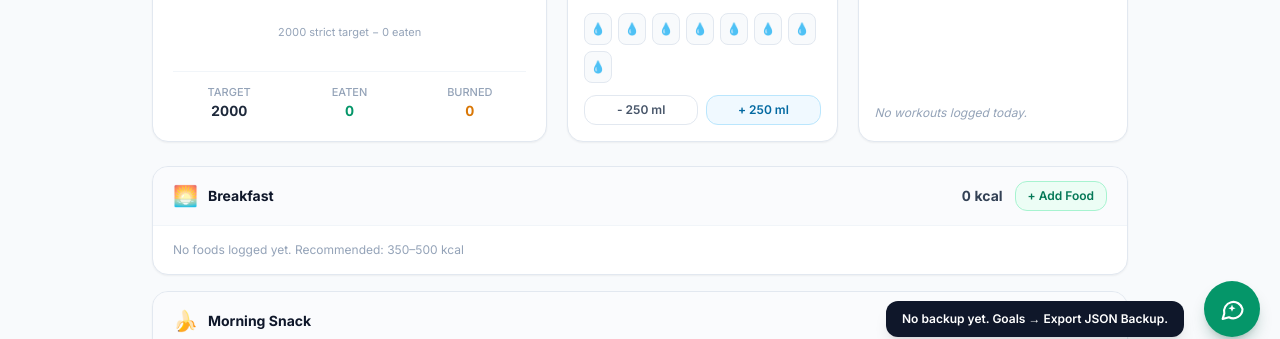
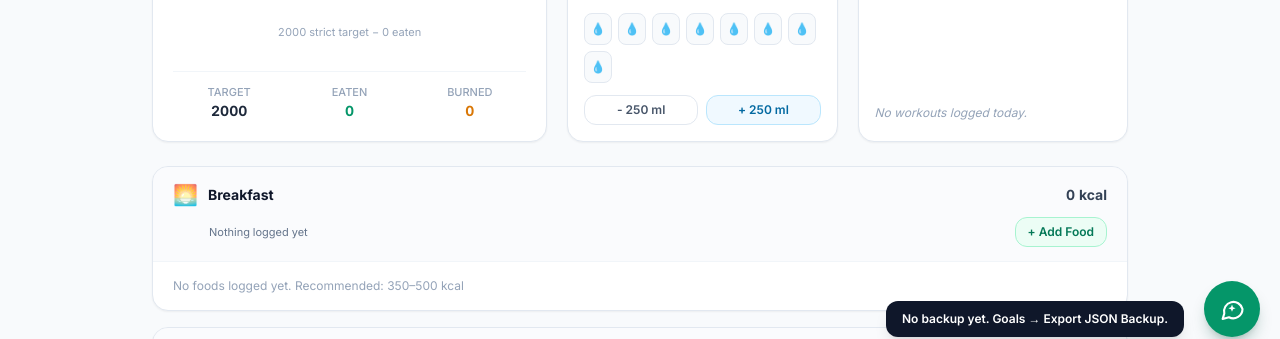
Before and after one commit to ajeyachakravarty-collab/NutriTrack, a plain HTML site: page index.html in a window 1280 px wide. Shown: the part 443-782 px from the top of the page. Drawn offline with nearby package versions, Linux system fonts and the light colour scheme.

Commit message:
Add files via upload

```diff
--- a/index.html
+++ b/index.html
@@ -1261,18 +1261,20 @@
         }
 
         card.innerHTML = `
-          <div class="px-5 py-3.5 bg-slate-50/70 border-b border-slate-100 flex flex-wrap items-center justify-between gap-x-3 gap-y-1.5">
-            <div class="flex items-center gap-2.5 min-w-0">
-              <span class="text-xl">${meal.icon}</span>
-              <h3 class="font-bold text-sm text-slate-900 whitespace-nowrap">${meal.label}</h3>
-            </div>
-            <div class="flex items-center gap-3 shrink-0">
+          <div class="px-5 py-3.5 bg-slate-50/70 border-b border-slate-100 space-y-2">
+            <div class="flex items-center justify-between gap-3">
+              <div class="flex items-center gap-2.5 min-w-0">
+                <span class="text-xl">${meal.icon}</span>
+                <h3 class="font-bold text-sm text-slate-900 truncate">${meal.label}</h3>
+              </div>
               <span class="text-sm font-bold text-slate-700 tabular-nums whitespace-nowrap">${mealKcal} kcal</span>
-              <button type="button" data-add-meal="${meal.key}" class="whitespace-nowrap px-3 py-1.5 rounded-xl bg-emerald-50 hover:bg-emerald-100 text-emerald-700 text-xs font-semibold border border-emerald-200 transition">
+            </div>
+            <div class="flex items-center justify-between gap-3">
+              <p class="min-w-0 text-[11px] text-slate-500 tabular-nums pl-9">${items.length > 0 ? `P ${mealP}g · C ${mealC}g · F ${mealF}g` : 'Nothing logged yet'}</p>
+              <button type="button" data-add-meal="${meal.key}" class="shrink-0 whitespace-nowrap px-3 py-1.5 rounded-xl bg-emerald-50 hover:bg-emerald-100 text-emerald-700 text-xs font-semibold border border-emerald-200 transition">
                 + Add Food
               </button>
             </div>
-            ${items.length > 0 ? `<p class="basis-full text-[11px] text-slate-500 tabular-nums pl-9">P ${mealP}g · C ${mealC}g · F ${mealF}g</p>` : ''}
           </div>
           ${itemsHtml}
         `;
```
